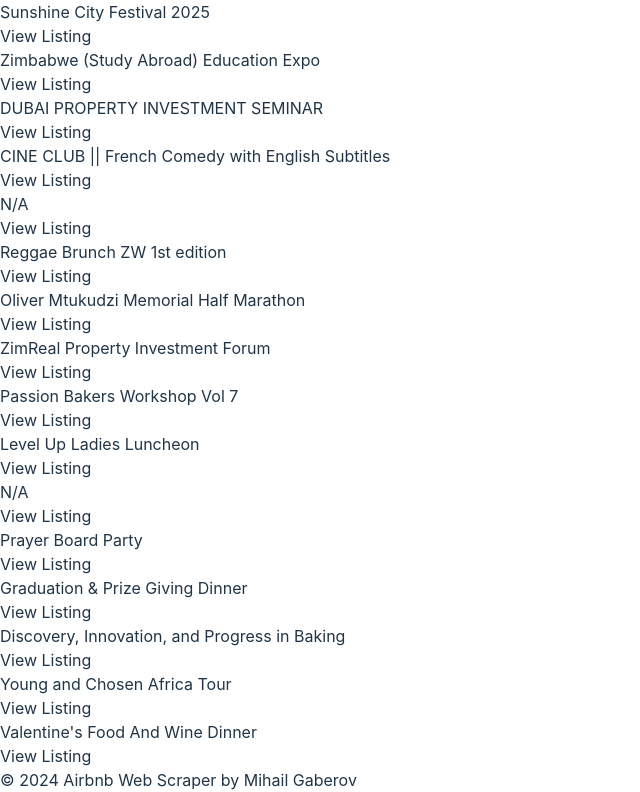
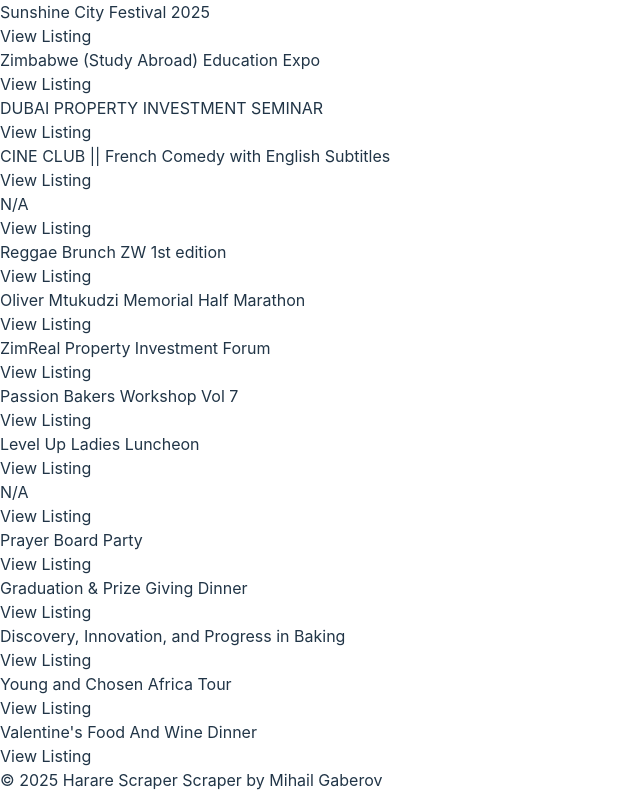
Before and after one commit to takumade/events-scraper, a React (Vite) app: page / in a window 1280 px wide. Shown: the part 528-1320 px from the top of the page, without its empty margins (0-640 px from the left). Built offline with nearby package versions, Linux system fonts and the light colour scheme.

Commit message:
Chnage footer text

```diff
--- a/src/components/Footer.jsx
+++ b/src/components/Footer.jsx
@@ -4,7 +4,7 @@
   return (
     <footer className="bg-blue-500 w-full py-4 text-white text-center">
       <p>
-        &copy; 2024 Airbnb Web Scraper by{" "}
+        &copy; {new Date().getFullYear()} Harare Scraper Scraper by{" "}
         <a href="https://mihailgaberov.com">Mihail Gaberov</a>{" "}
       </p>
     </footer>
```
